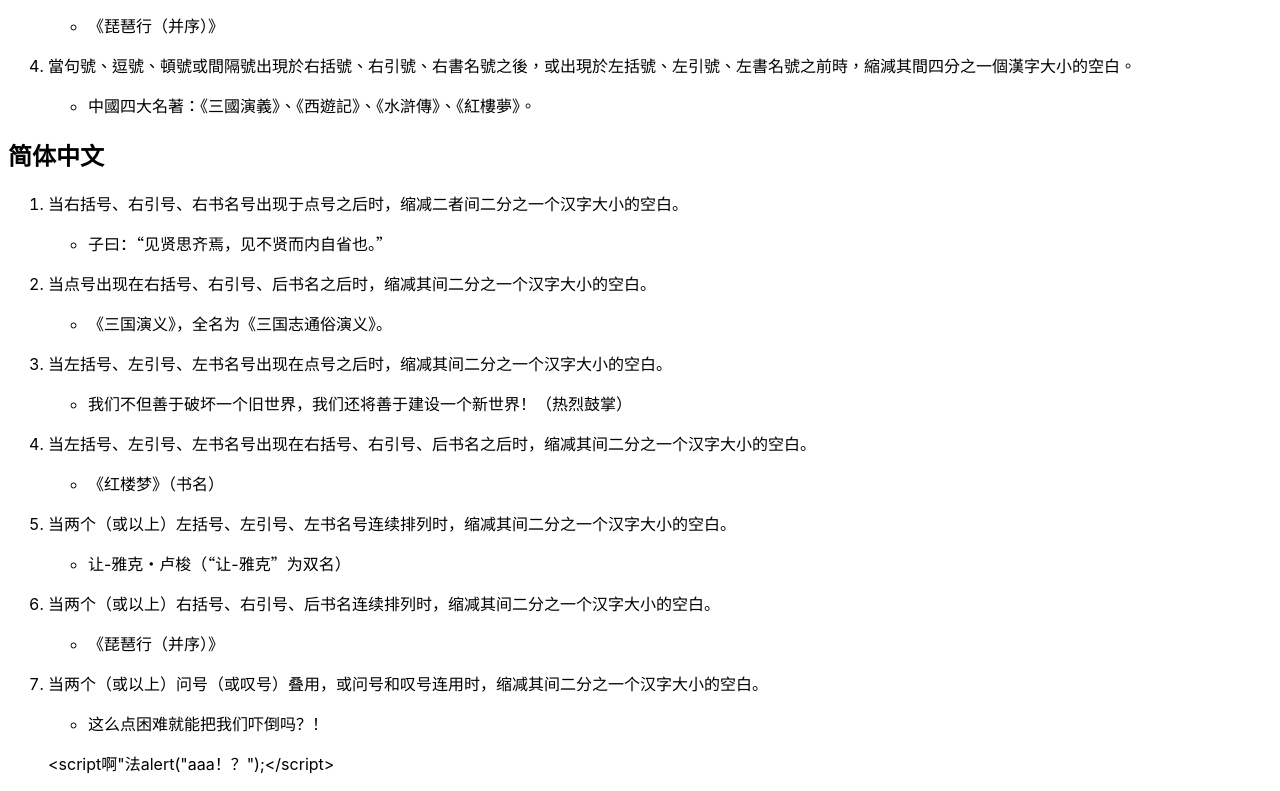
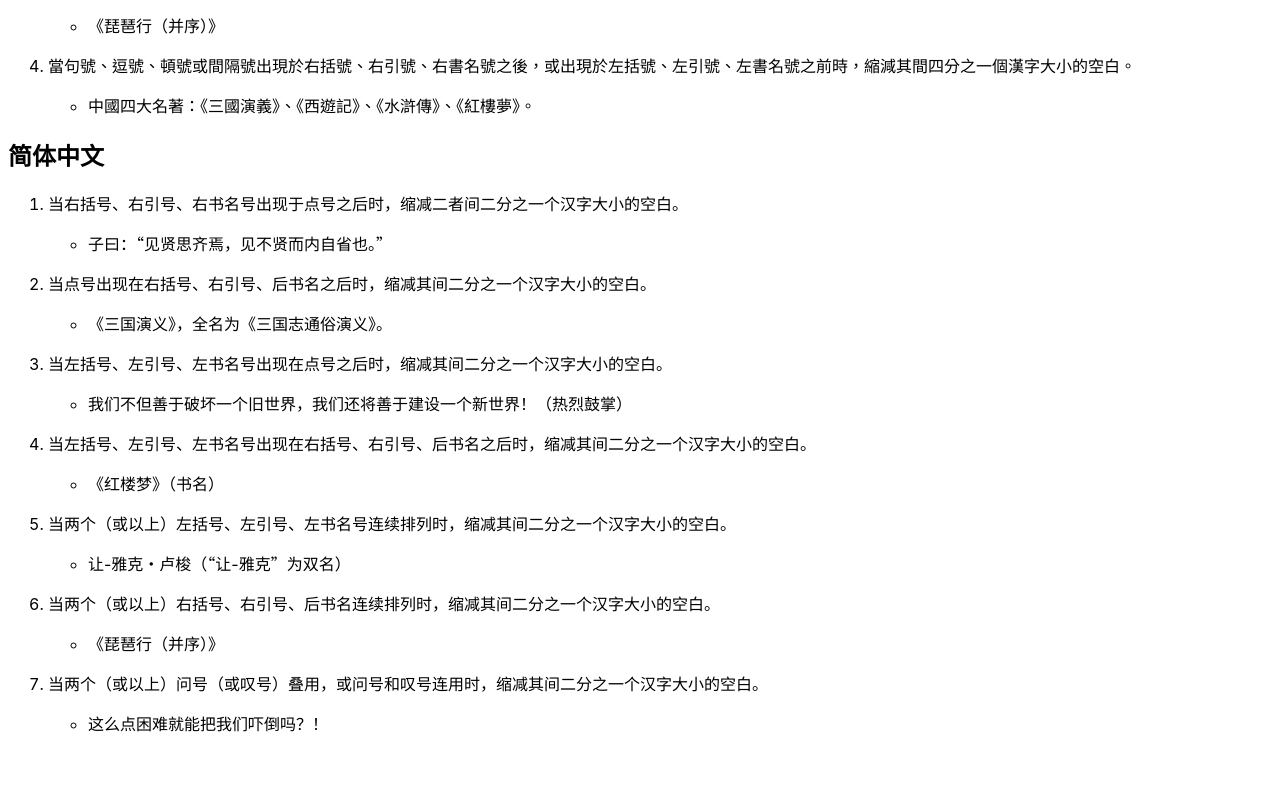
Before and after one commit to hiugiak/cj-typo, a website built with webpack: page sample.html in a window 1280 px wide. Shown: the part 993-1784 px from the top of the page. After the commit the page ends 1744 px from the top, so only its background shows below. Built offline with nearby package versions, Linux system fonts and the light colour scheme.

```diff
--- a/sample.html
+++ b/sample.html
@@ -167,8 +167,6 @@
             <ul>
               <li>这么点困难就能把我们吓倒吗？！</p></li>
             </ul>
-            <p>&lt;script啊&quot法alert("aaa！？");&lt;/script&gt;
-            </p>
           </li>
         </ol>
       </div>
```
Also changed, not shown: 1 other file.
